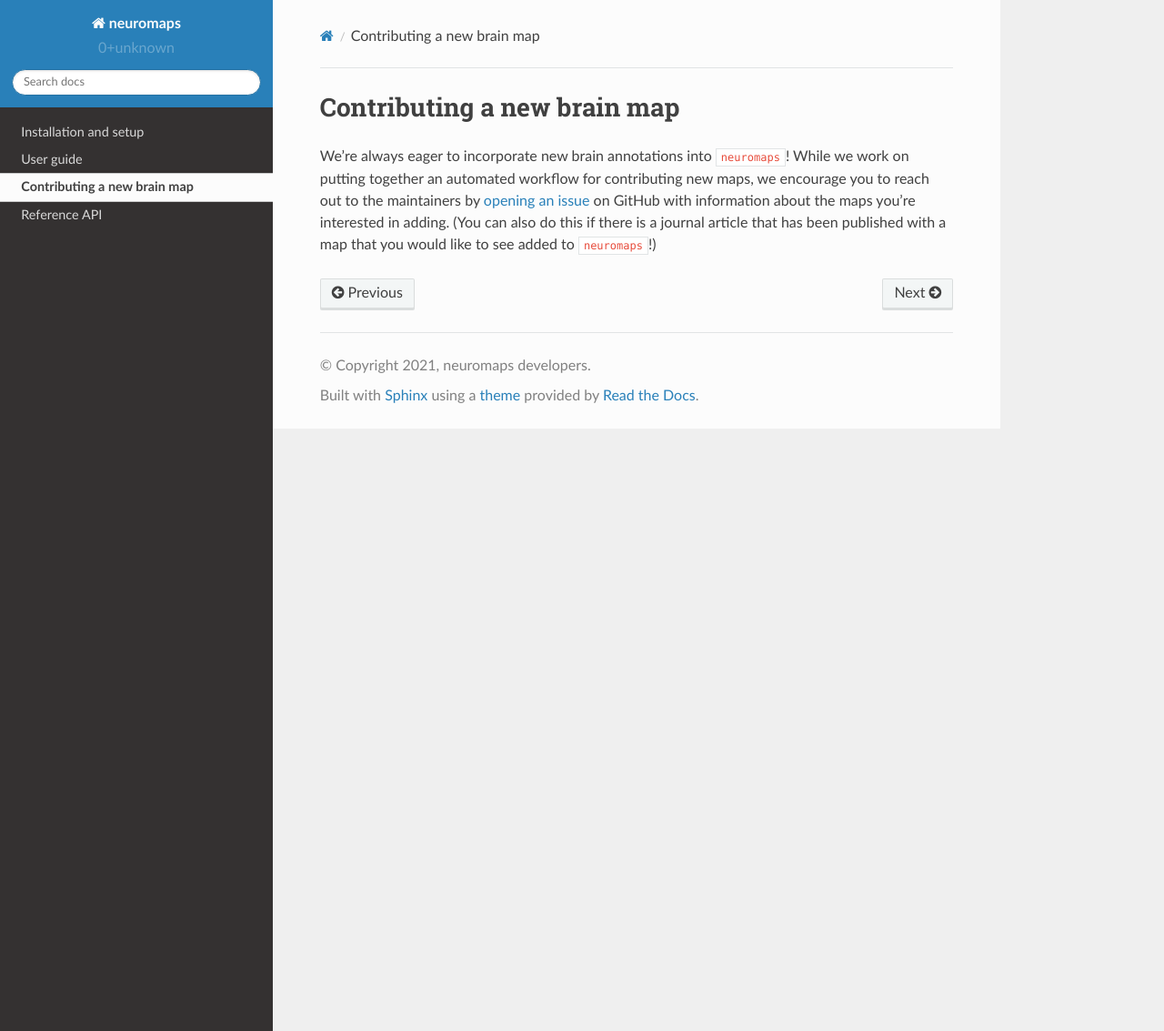
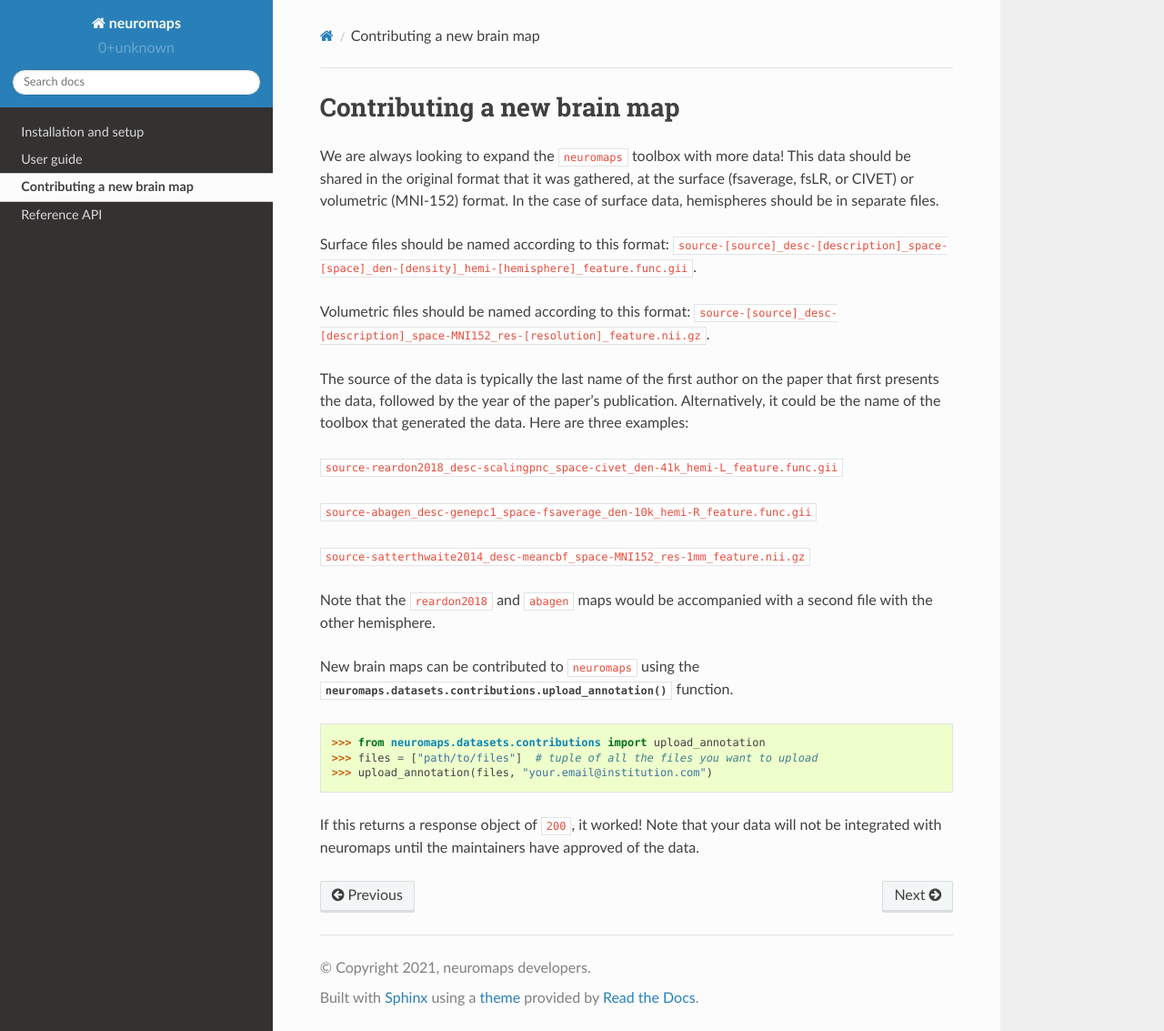
Before and after one commit to netneurolab/neuromaps, a Sphinx documentation site: the page built from docs/contributing.rst, in a window 1280 px wide and 1133 px high. Shown: the whole window at 91% size. Built offline with Sphinx 7.4.7 and the Read the Docs theme 2.0.0, drawn with Linux system fonts in a browser that asks for light colours; pages that are not in the unit, such as notebooks, are missing from menus.

Commit message:
adding changes to documentation

```diff
--- a/docs/contributing.rst
+++ b/docs/contributing.rst
@@ -4,11 +4,40 @@
 Contributing a new brain map
 ----------------------------
 
-We're always eager to incorporate new brain annotations into ``neuromaps``!
-While we work on putting together an automated workflow for contributing new
-maps, we encourage you to reach out to the maintainers by `opening an issue
-<https://github.com/netneurolab/neuromaps/issues/new?assignees=&labels=
-enhancement&template=brain-map-request.yml&title=%5BENH%5D+Request+to+add+
-brain+map>`_ on GitHub with information about the maps you're interested in
-adding. (You can also do this if there is a journal article that has been
-published with a map that you would like to see added to ``neuromaps``!)
+We are always looking to expand the ``neuromaps`` toolbox with more data!
+This data should be shared in the original format that it was gathered,
+at the surface (fsaverage, fsLR, or CIVET) or volumetric (MNI-152) format.
+In the case of surface data, hemispheres should be in separate files.
+
+Surface files should be named according to this format:
+``source-[source]_desc-[description]_space-[space]_den-[density]_hemi-[hemisphere]_feature.func.gii``.
+
+Volumetric files should be named according to this format:
+``source-[source]_desc-[description]_space-MNI152_res-[resolution]_feature.nii.gz``.
+
+The source of the data is typically the last name of the first author
+on the paper that first presents the data, followed by the year of the
+paper's publication. Alternatively, it could be the name of the toolbox
+that generated the data. Here are three examples:
+
+``source-reardon2018_desc-scalingpnc_space-civet_den-41k_hemi-L_feature.func.gii``
+
+``source-abagen_desc-genepc1_space-fsaverage_den-10k_hemi-R_feature.func.gii``
+
+``source-satterthwaite2014_desc-meancbf_space-MNI152_res-1mm_feature.nii.gz``
+
+Note that the ``reardon2018`` and ``abagen`` maps would be accompanied
+with a second file with the other hemisphere.
+
+New brain maps can be contributed to ``neuromaps`` using the
+:func:`neuromaps.datasets.contributions.upload_annotation` function.
+
+.. code-block::
+
+    >>> from neuromaps.datasets.contributions import upload_annotation
+    >>> files = ["path/to/files"]  # tuple of all the files you want to upload
+    >>> upload_annotation(files, "your.email@institution.com")
+
+If this returns a response object of ``200``, it worked!
+Note that your data will not be integrated with neuromaps until the maintainers
+have approved of the data.
```
Also changed, not shown: docs/user_guide/transformations.rst (+38 -0 lines).
